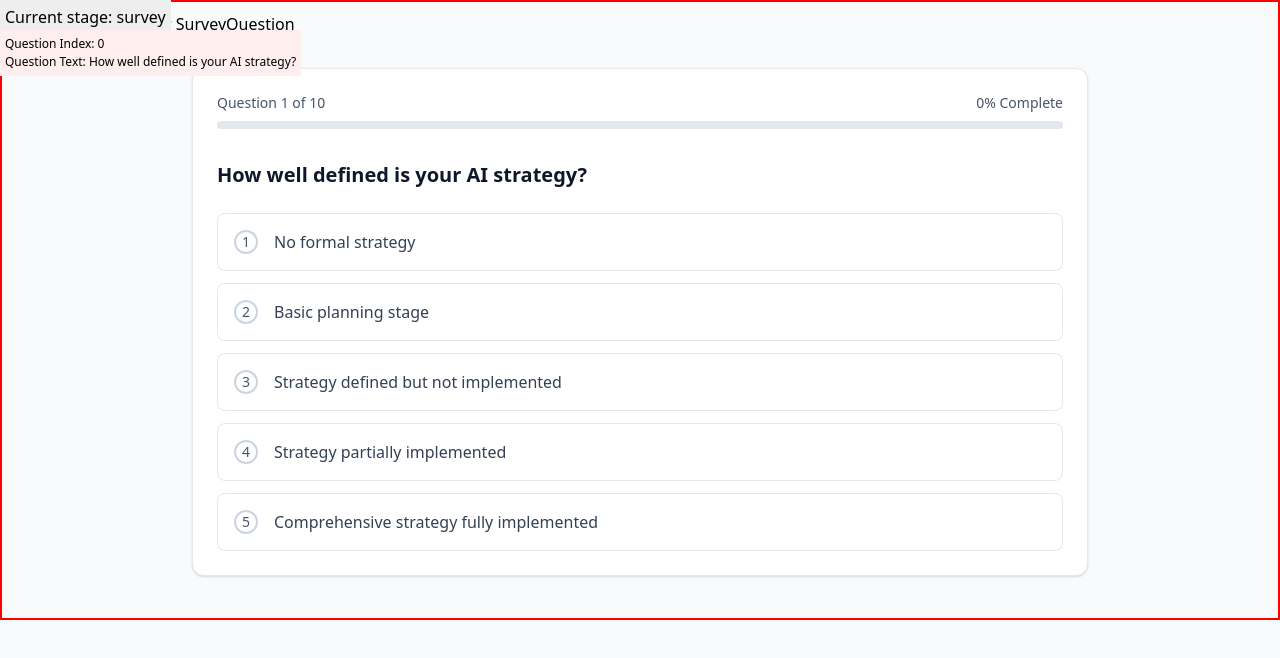
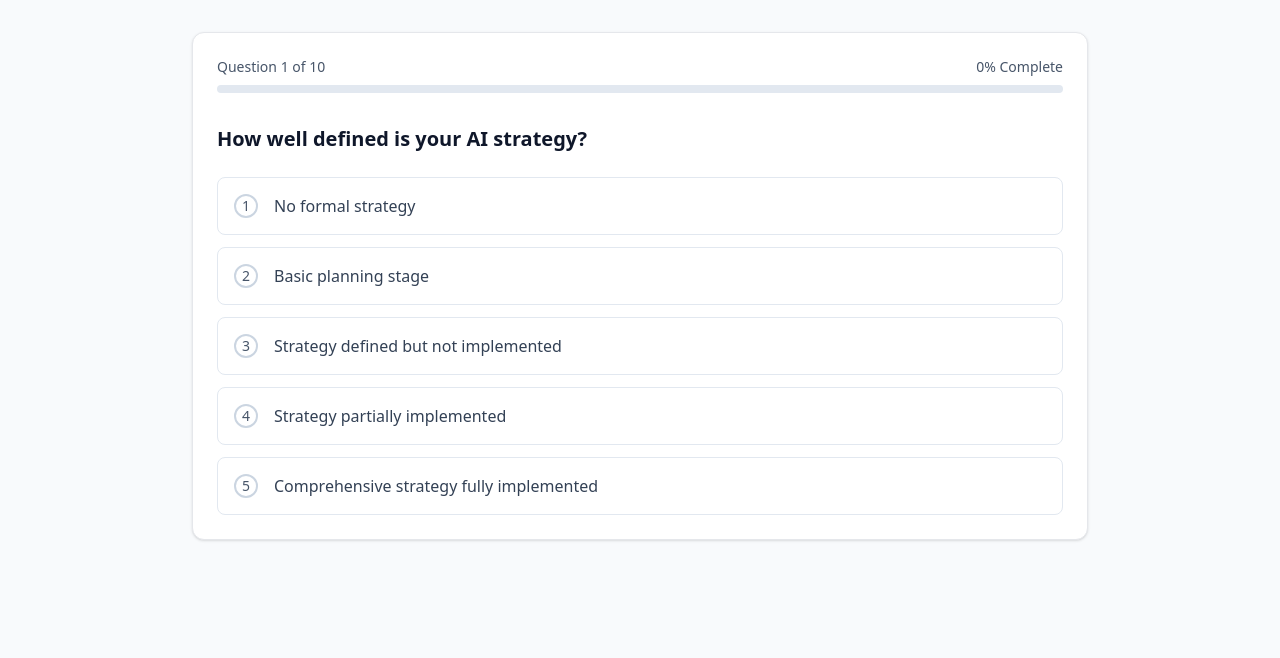
Before and after one commit to austinbagley/ai-readiness-svelte, a Svelte app: page / in a window 1280 px wide. Both pictures are taken after typing "Sample", "Sample", "name@example.com" into the empty fields and a click on the button "Start Assessment". Shown: the top 658 px of the page. Built offline with nearby package versions, Linux system fonts and the light colour scheme.

Commit message:
removed console log and error display divs

```diff
--- a/src/App.svelte
+++ b/src/App.svelte
@@ -16,32 +16,16 @@
 </script>
 
 <main class="min-h-screen bg-slate-50">
-  <div class="debug-info">Current stage: {$currentStage}</div>
+
   {#key $currentStage}
     {#if $currentStage === 'initial'}
       <InitialForm />
     {:else if $currentStage === 'survey'}
-      <div class="debug-container">
-        Attempting to render SurveyQuestion
+
         <SurveyQuestion />
-      </div>
+
     {:else}
       <Results />
     {/if}
   {/key}
 </main>
-
-<style>
-  .debug-info {
-    position: fixed;
-    top: 0;
-    left: 0;
-    background: #eee;
-    padding: 5px;
-    z-index: 1000;
-  }
-  .debug-container {
-    border: 2px solid red;
-    padding: 10px;
-  }
-</style>
--- a/src/components/InitialForm.svelte
+++ b/src/components/InitialForm.svelte
@@ -29,7 +29,6 @@
 
   // Form submission handler
   function handleSubmit() {
-    console.log('submit handled yo')
     assessment.updateUserData(formData);
   }
 </script>
--- a/src/components/SurveyQuestion.svelte
+++ b/src/components/SurveyQuestion.svelte
@@ -7,28 +7,23 @@
     import { fade } from 'svelte/transition';
     import type { Answer } from '../lib/types';
 
-    console.log('SurveyQuestion script executing');
+    // console.log('SurveyQuestion script executing');
 
-    onMount(() => {
-        console.log('SurveyQuestion mounted');
-        console.log('Current assessment state:', $assessment);
-        console.log('Current question index:', $assessment.currentQuestionIndex);
-        console.log('Current question:', questions[$assessment.currentQuestionIndex]);
-    });
+    // onMount(() => {
+    //     console.log('SurveyQuestion mounted');
+    //     console.log('Current assessment state:', $assessment);
+    //     console.log('Current question index:', $assessment.currentQuestionIndex);
+    //     console.log('Current question:', questions[$assessment.currentQuestionIndex]);
+    // });
 
     // Reactive declarations with debug
-    $: {
-        console.log('Computing currentQuestion, index:', $assessment.currentQuestionIndex);
-        currentQuestion = questions[$assessment.currentQuestionIndex];
-        console.log('Computed currentQuestion:', currentQuestion);
-    }
+    $: { currentQuestion = questions[$assessment.currentQuestionIndex]; }
     $: progress = (($assessment.currentQuestionIndex) / questions.length) * 100;
 
     let currentQuestion = questions[0]; // Give it an initial value
 
     // Handle option selection
     function handleOptionSelect(value: number) {
-      console.log('Option selected:', value);
       const answer: Answer = {
         questionId: currentQuestion.id,
         value,
@@ -37,13 +32,6 @@
       assessment.addAnswer(answer);
     }
 </script>
-
-<!-- Add a debug div at the top -->
-<div class="debug-info">
-    Question Index: {$assessment.currentQuestionIndex}
-    <br />
-    Question Text: {currentQuestion?.text || 'No question'}
-</div>
 
 <div class="bg-slate-50 flex items-center justify-center p-4">
   <div class="bg-slate-50 flex items-center justify-center p-4">
@@ -93,15 +81,3 @@
     </Card>
   </div>
 </div>
-
-<style>
-    .debug-info {
-        position: fixed;
-        top: 30px;  /* Below the App.svelte debug info */
-        left: 0;
-        background: #fee;
-        padding: 5px;
-        z-index: 1000;
-        font-size: 12px;
-    }
-</style>
```
